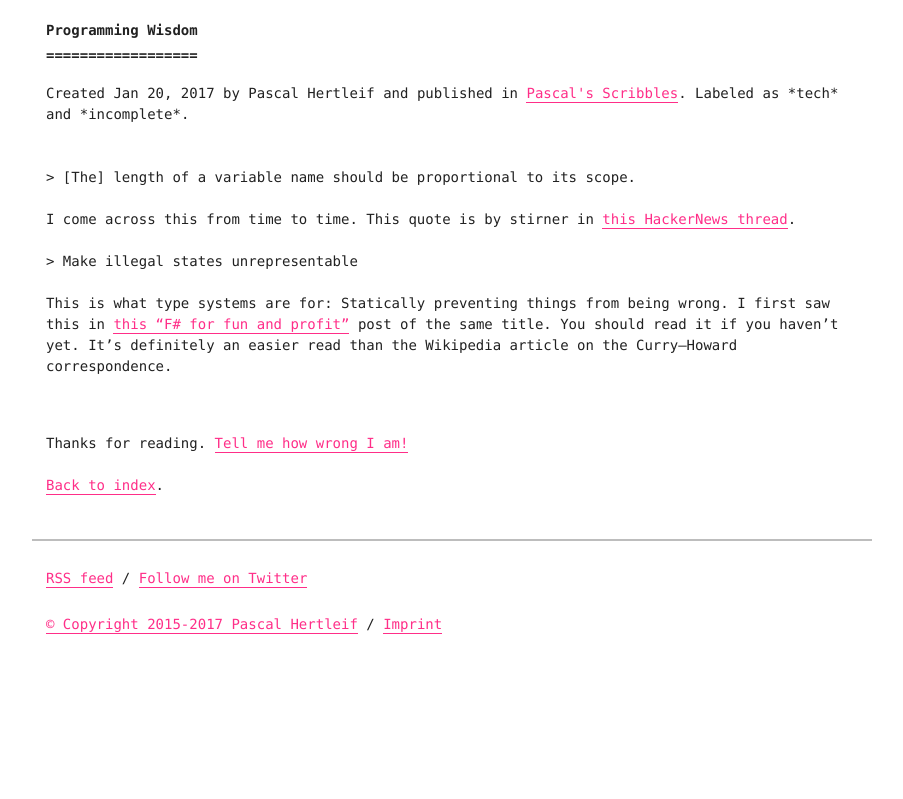
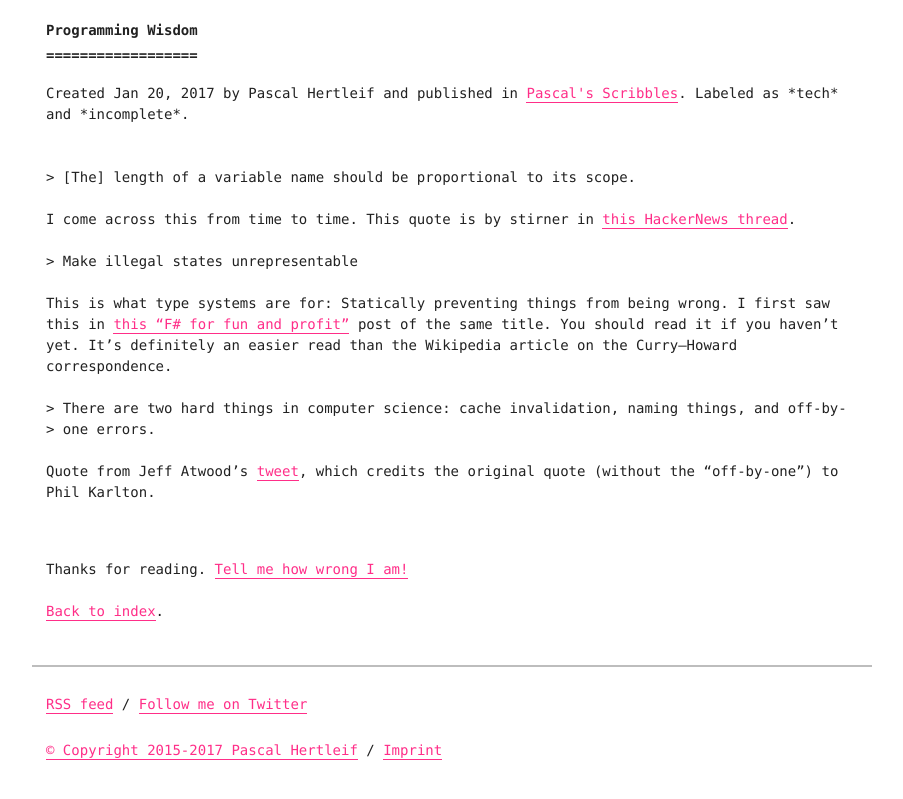
Before and after one commit to killercup/scribbles, a Jekyll site: the page built from _posts/2017-01-20-programming-wisdom.md, in a window 1280 px wide. Shown: the top 799 px of the page, without its empty margins (188-1091 px from the left). Built offline with Jekyll 4.4.1, drawn with Linux system fonts in a browser that asks for light colours.

Commit message:
Wisdom: Two hard things in computer science

```diff
--- a/_posts/2017-01-20-programming-wisdom.md
+++ b/_posts/2017-01-20-programming-wisdom.md
@@ -11,3 +11,7 @@ I come across this from time to time. This quote is by stirner in [this HackerNe
 > Make illegal states unrepresentable
 
 This is what type systems are for: Statically preventing things from being wrong. I first saw this in [this "F# for fun and profit"](http://fsharpforfunandprofit.com/posts/designing-with-types-making-illegal-states-unrepresentable/) post of the same title. You should read it if you haven't yet. It's definitely an easier read than the Wikipedia article on the Curry–Howard correspondence.
+
+> There are two hard things in computer science: cache invalidation, naming things, and off-by-one errors.
+
+Quote from Jeff Atwood's [tweet](https://twitter.com/codinghorror/status/506010907021828096), which credits the original quote (without the "off-by-one") to Phil Karlton.
```
